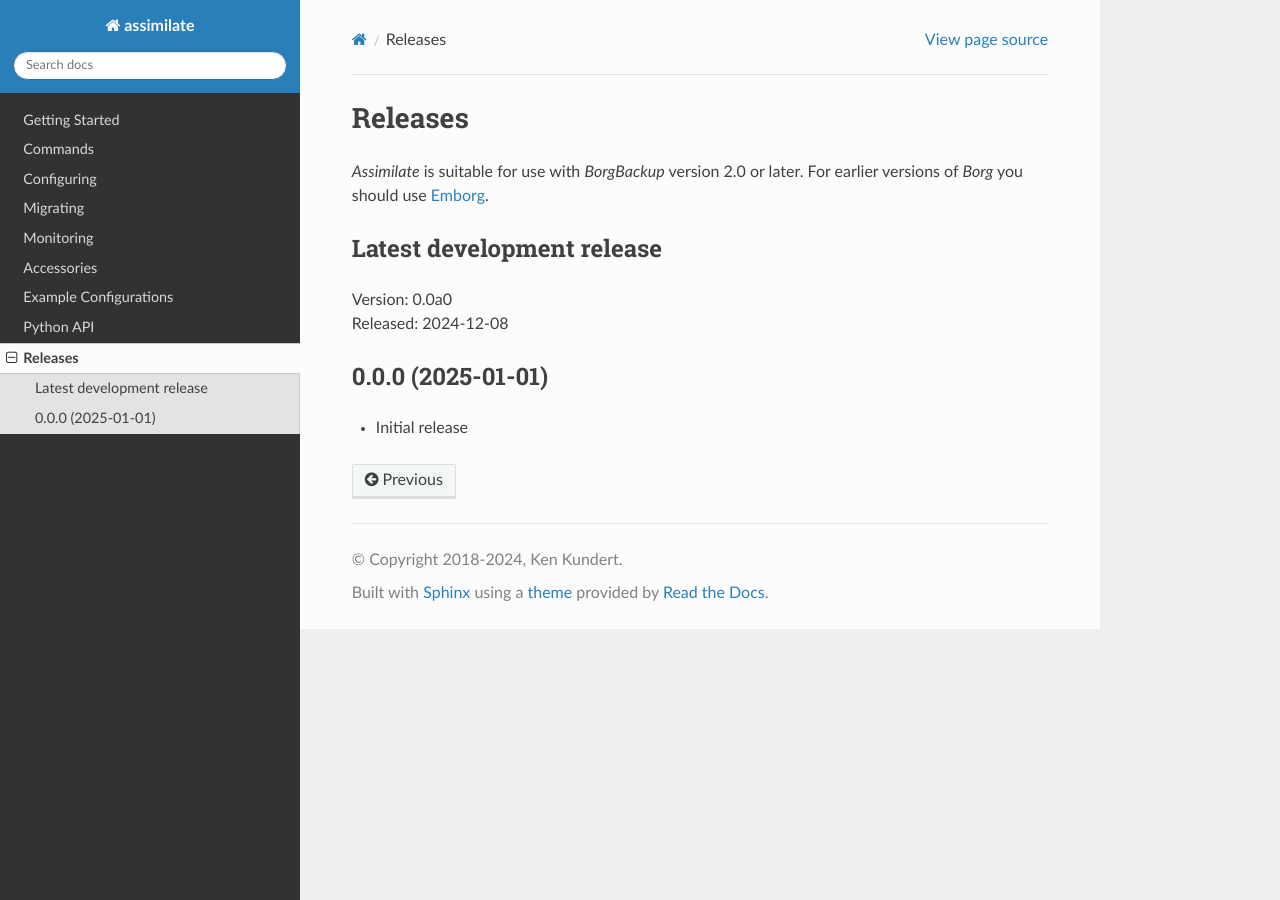
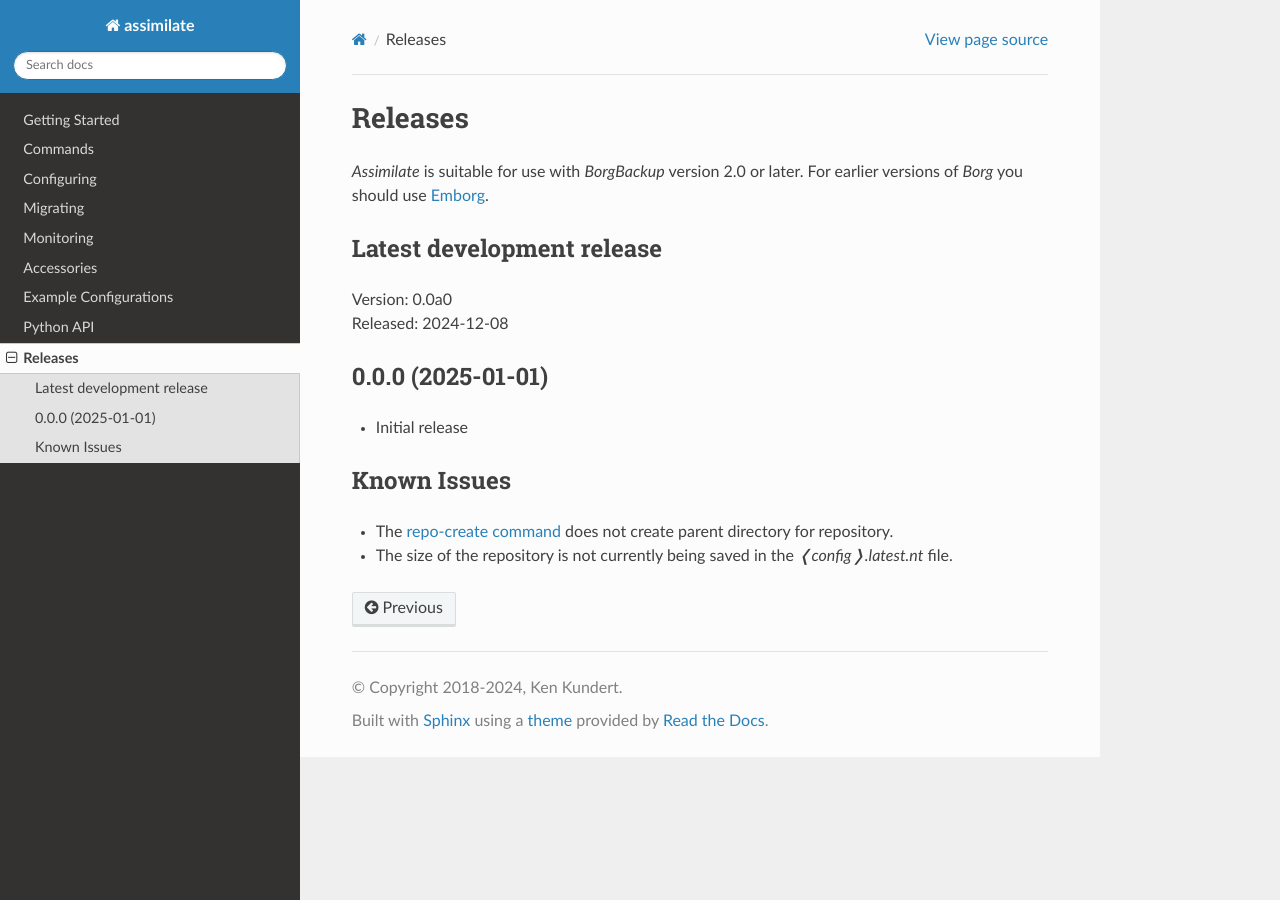
Before and after one commit to KenKundert/assimilate, a Sphinx documentation site: the page built from doc/releases.rst, in a window 1280 px wide. Built offline with Sphinx 7.4.7 and the Read the Docs theme 3.1.0, drawn with Linux system fonts in a browser that asks for light colours.

```diff
--- a/doc/index.rst
+++ b/doc/index.rst
@@ -39,8 +39,9 @@
 restores, and an off-site repository, which provides increased safety in case of
 a local disaster.  Or it can be used to apply different retention rules to
 directories.   For example you might want to use conservative retention rules to
-precious files that are not frequently accessed, such as photo, and aggressive
-retention rules source code it held in data management systems like *GitHub*.
+protect precious files that are not frequently accessed, such as photos, and
+aggressive retention rules for source code it held in data management systems
+like *GitHub*.
 
 .. important::
 
--- a/doc/links.rst
+++ b/doc/links.rst
@@ -1,5 +1,6 @@
 .. currentmodule:: assimilate
 
+.. _Arrow: https://arrow.readthedocs.io/en/latest/guide.html#supported-tokens
 .. _Avendesora: https://avendesora.readthedocs.io
 .. _BorgBackup: https://borgbackup.readthedocs.io
 .. _BorgBase: https://www.borgbase.com
@@ -9,9 +10,11 @@
 .. _GitHub: https://github.com/KenKundert/assimilate/issues
 .. _HealthChecks.io: https://healthchecks.io
 .. _Hetzner: https://www.hetzner.com/storage/storage-box
+.. _Inform: https://inform.readthedocs.io/en/stable/api.html#inform.truth
 .. _NestedText: https://nestedtext.org
 .. _NTlog: https://github.com/KenKundert/ntlog
 .. _PostFix: http://www.postfix.org
+.. _QuantiPhy: https://quantiphy.readthedocs.io/en/stable/api.html#quantiphy.Quantity.format
 .. _RSync: https://www.rsync.net/products/attic.html
 .. _SpareKeys: https://github.com/kalekundert/sparekeys
 .. _transfer: https://borgbackup.readthedocs.io/en/latest/usage/transfer.html
--- a/doc/monitoring.rst
+++ b/doc/monitoring.rst
@@ -256,11 +256,6 @@
     - datetimes can include Arrow_ formats, ex: {mtime:DD MMM YY @ H:mm A}
     - booleans can include Inform_ true/false strings: {overdue:PAST DUE!/current}
 
-.. _QuantiPhy: https://quantiphy.readthedocs.io/en/stable/api.html#quantiphy.Quantity.format
-.. _Arrow: https://arrow.readthedocs.io/en/latest/guide.html#supported-tokens
-.. _Inform: https://inform.readthedocs.io/en/stable/api.html#inform.truth
-.. _NestedText: https://nestedtext.org
-
 To run the program interactively, type:
 
 .. code-block:: bash
--- a/doc/releases.rst
+++ b/doc/releases.rst
@@ -14,3 +14,13 @@
 0.0.0 (2025-01-01)
 ------------------
 - Initial release
+
+
+Known Issues
+------------
+
+- The :ref:`repo-create command <repo-create>` does not create parent directory
+  for repository.
+
+- The size of the repository is not currently being saved in the
+  *❬config❭.latest.nt* file.
```
Also changed, not shown: doc/commands.rst (+15 -11 lines), 5 other files.
